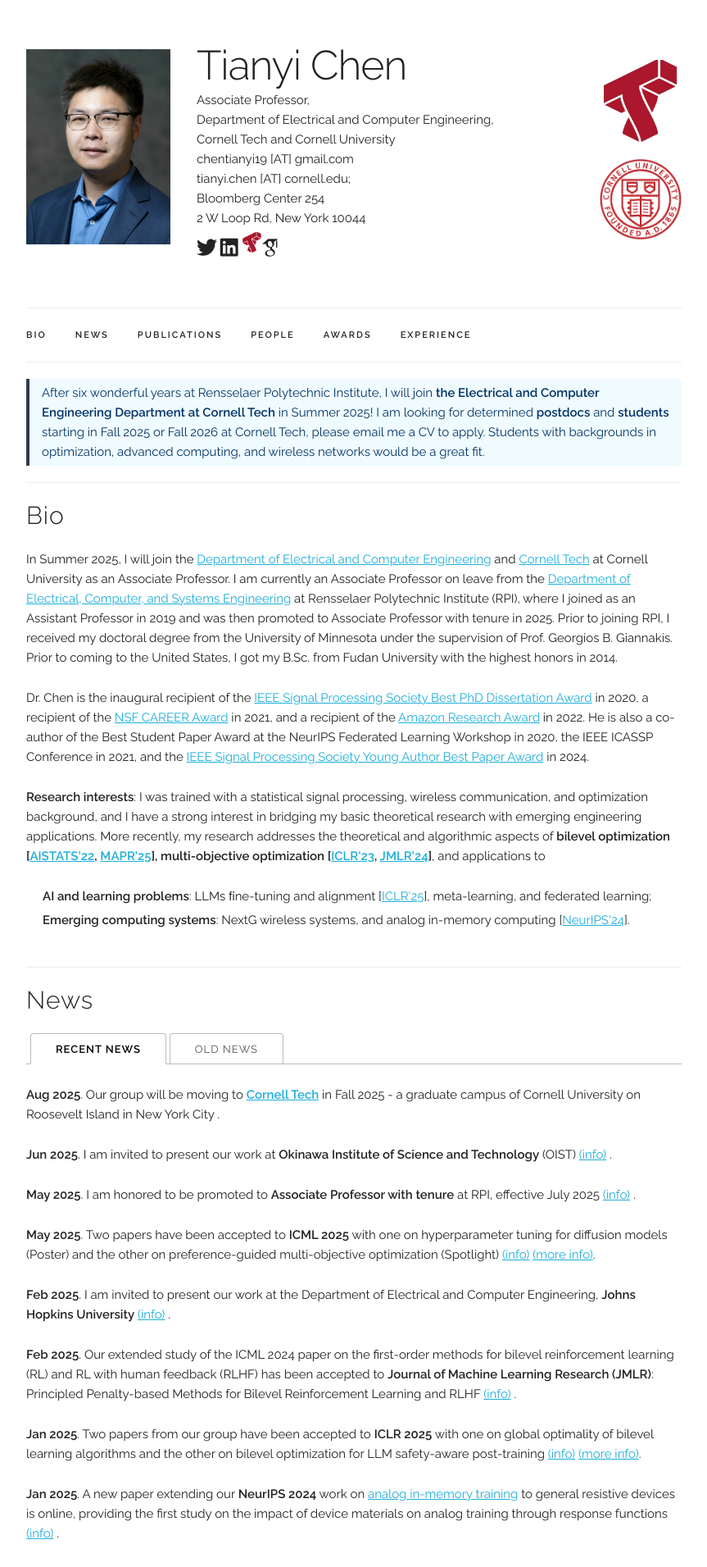
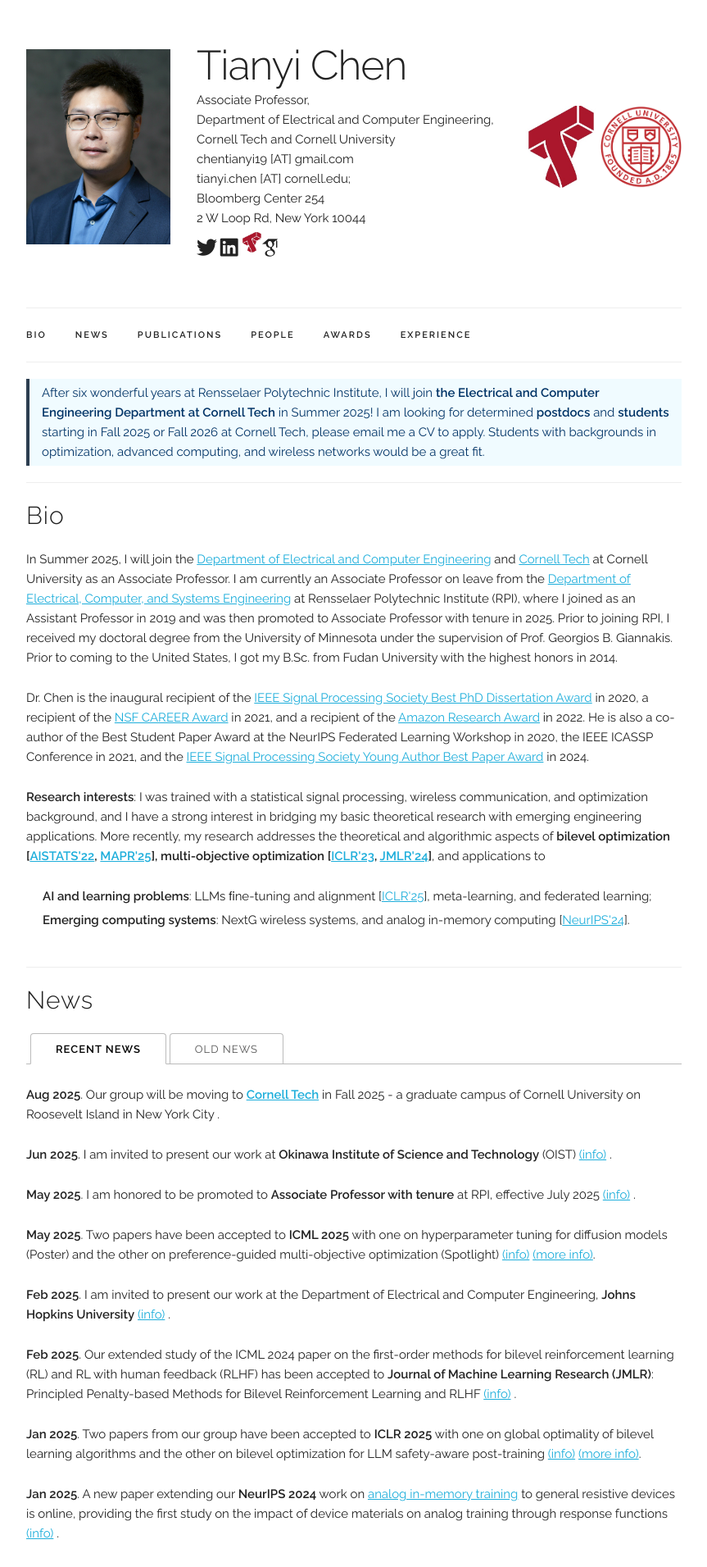
Before and after one commit to chentianyi19/chentianyi19.github.io, a Jekyll site: the page built from index.html, in a window 1280 px wide. Shown: the top 1911 px of the page at 82% size, without its empty margins (208-1071 px from the left). Built offline with Jekyll 4.4.1, drawn with Linux system fonts in a browser that asks for light colours; some web fonts are replaced; comment, search, counter and statistics services are not loaded.

Commit message:
Update default.html

```diff
--- a/_layouts/default.html
+++ b/_layouts/default.html
@@ -96,7 +96,7 @@
               </span>
             </p>
         </div>
-        <div class="right-logos" style="display: flex; flex-direction: column; gap: 20px; min-width: 100px;">
+        <div class="right-logos">
                <img src="/assets/CT_logo.jpg" alt="Logo 1" style="height: 100px;">
               <img src="/assets/cornell_logo.jpg" alt="Logo 2" style="height: 100px;">
         </div>
```
